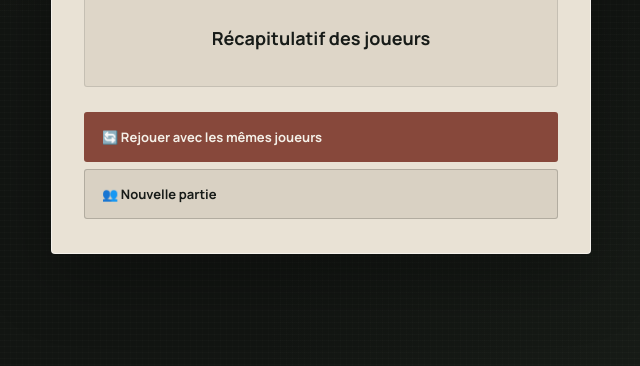
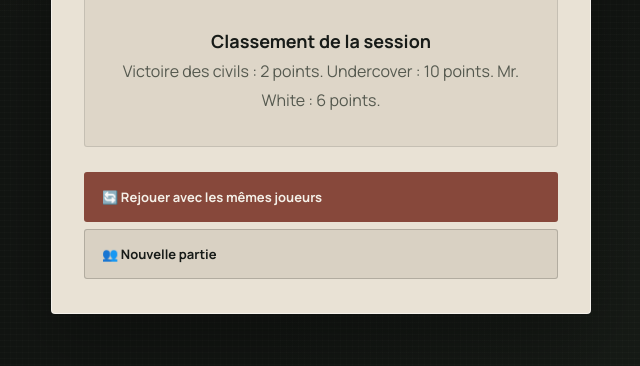
Before and after one commit to ClemTeuf/undercover, a Flask app: template templates/fin.html in a window 1280 px wide. Shown: the part 364-730 px from the top of the page, without its empty margins (319-959 px from the left). Run offline with Flask 3, Linux system fonts and the light colour scheme; the template is opened without the code that fills it, so the values that code supplies are empty.

Commit message:
feat : ajout d'un système de points à chaque partie + ajout d'un bouton de validation pour éliminer un joueur

```diff
--- a/app.py
+++ b/app.py
@@ -486,6 +486,10 @@
     )
 
     session["joueurs"] = joueurs
+    session["classement"] = [
+        {"nom": nom, "points": 0} for nom in noms
+    ]
+    session["manche_comptabilisee"] = False
     session["mot_civil"] = mot_civil
     session["mot_undercover"] = mot_undercover
     session["index_decouverte"] = 0
@@ -689,6 +693,36 @@
 
     white_gagne = session.get("white_gagne", False)
 
+    if not session.get("manche_comptabilisee", False):
+        classement = session.get("classement", [])
+        joueurs = session.get("joueurs", [])
+
+        for index, joueur in enumerate(joueurs):
+            if index >= len(classement):
+                break
+
+            if white_gagne and joueur["role"] == "Mr. White":
+                classement[index]["points"] += 6
+            elif (
+                not white_gagne
+                and victoire == "civils"
+                and joueur["role"] == "Civil"
+            ):
+                classement[index]["points"] += 2
+            elif not white_gagne and victoire == "imposteurs":
+                points_role = {"Undercover": 10, "Mr. White": 6}
+                classement[index]["points"] += points_role.get(
+                    joueur["role"], 0
+                )
+
+        session["classement"] = classement
+        session["manche_comptabilisee"] = True
+
+    classement = sorted(
+        enumerate(session.get("classement", [])),
+        key=lambda entree: (-entree[1]["points"], entree[0])
+    )
+
     if white_gagne:
         message = "MR. WHITE A DEVINÉ LE MOT ET GAGNE !"
     elif victoire == "civils":
@@ -703,7 +737,8 @@
         message=message,
         mot_civil=session.get("mot_civil", ""),
         mot_undercover=session.get("mot_undercover", ""),
-        joueurs=session.get("joueurs", [])
+        joueurs=session.get("joueurs", []),
+        classement=[joueur for _, joueur in classement]
     )
 
 # ---------------------------------------------------------
@@ -728,6 +763,7 @@
     )
 
     session["joueurs"] = joueurs
+    session["manche_comptabilisee"] = False
     session["mot_civil"] = mot_civil
     session["mot_undercover"] = mot_undercover
     session["index_decouverte"] = 0
--- a/templates/fin.html
+++ b/templates/fin.html
@@ -39,6 +39,23 @@
             </li>
             {% endfor %}
           </ul>
+
+          <h2 class="recap-title">Classement de la session</h2>
+          <p>
+            Victoire des civils : 2 points. Undercover : 10 points. Mr. White :
+            6 points.
+          </p>
+          <ol class="recap-joueurs classement-joueurs">
+            {% for joueur in classement %}
+            <li>
+              <strong>{{ joueur.nom }}</strong>
+              <span
+                >{{ joueur.points }} point{% if joueur.points != 1 %}s{% endif
+                %}</span
+              >
+            </li>
+            {% endfor %}
+          </ol>
         </div>
 
         <a href="{{ url_for('rejouer') }}" class="button">
```
Also changed, not shown: templates/jeu.html (+6 -1 lines).
